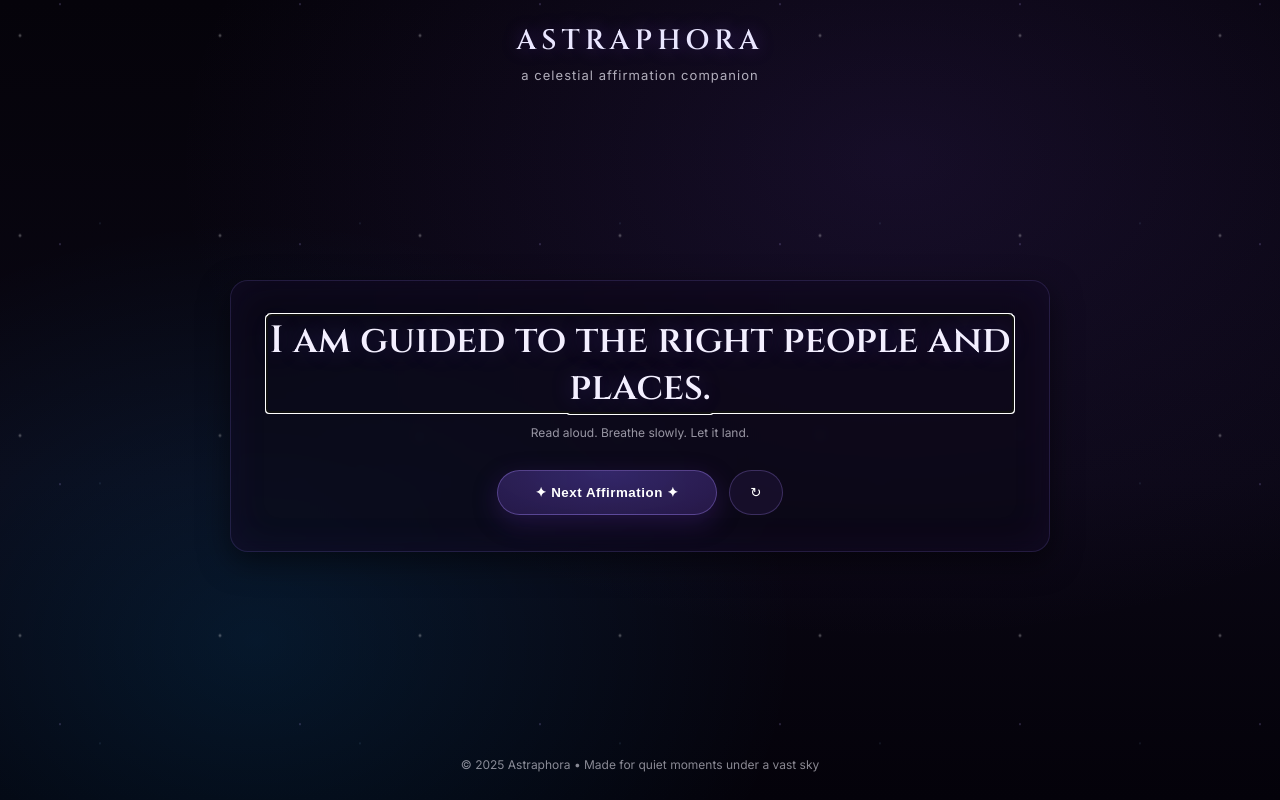
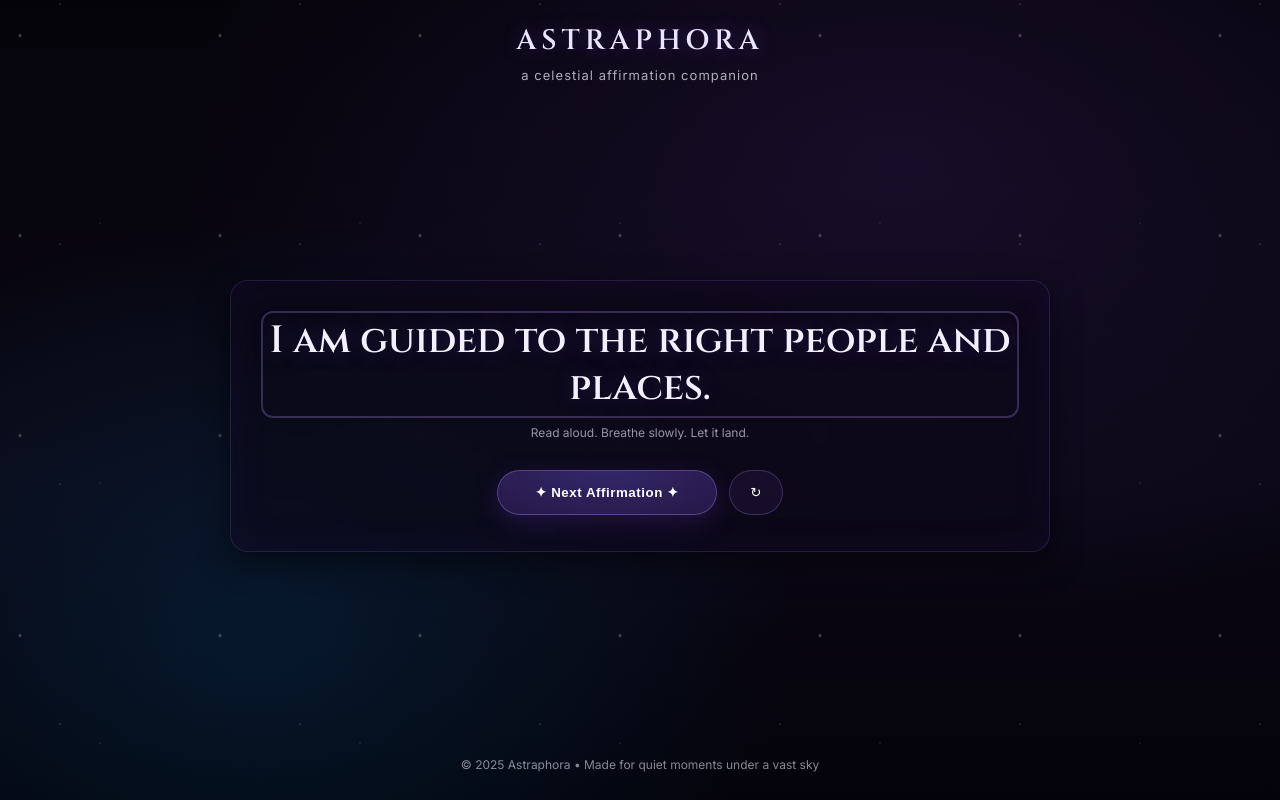
Before and after one commit to neelifaulkner/astraphora, a plain HTML site: page index.html in a window 1280 px wide. Drawn offline with Linux system fonts and the light colour scheme.

Commit message:
Update index.html

```diff
--- a/index.html
+++ b/index.html
@@ -10,9 +10,6 @@
   <!-- Fonts -->
   <link rel="preconnect" href="https://fonts.gstatic.com" crossorigin>
   <link href="https://fonts.googleapis.com/css2?family=Cinzel:wght@500;600;700&family=Inter:wght@300;400;600&display=swap" rel="stylesheet">
-
-  <!-- Favicon -->
-<link rel="icon" type="image/png" href="/astraphora/favicon.png" />
 
   <style>
     /* Reset */
@@ -190,6 +187,13 @@
       outline: 2px solid #c1a7ff;
       outline-offset: 3px;
     }
+
+    .affirmation:focus {
+  outline: 2px solid rgba(186, 153, 255, 0.25);
+  outline-offset: 4px;
+  border-radius: 6px;
+}
+
   </style>
 </head>
 <body>
```
